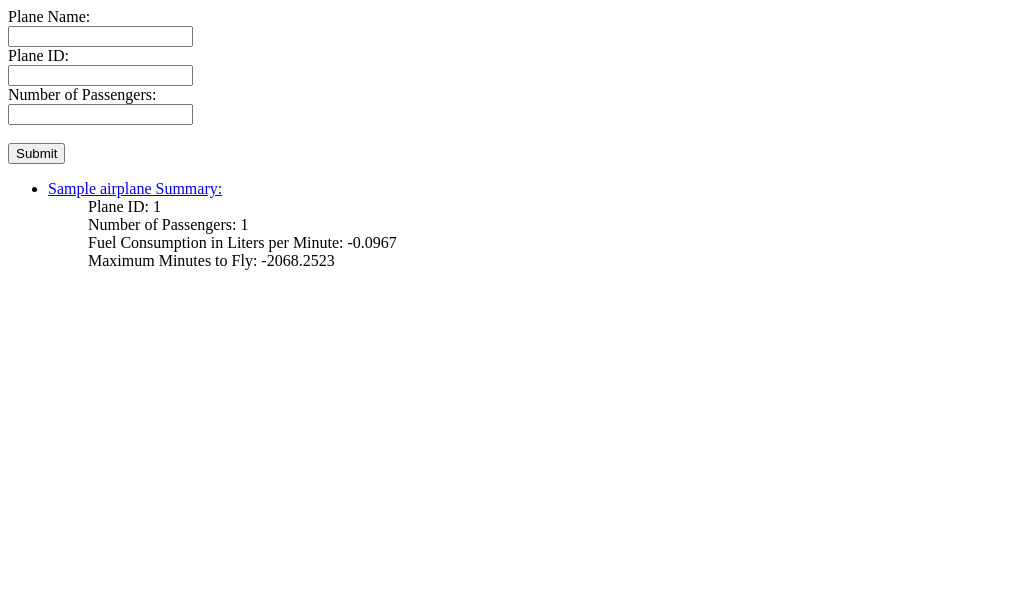
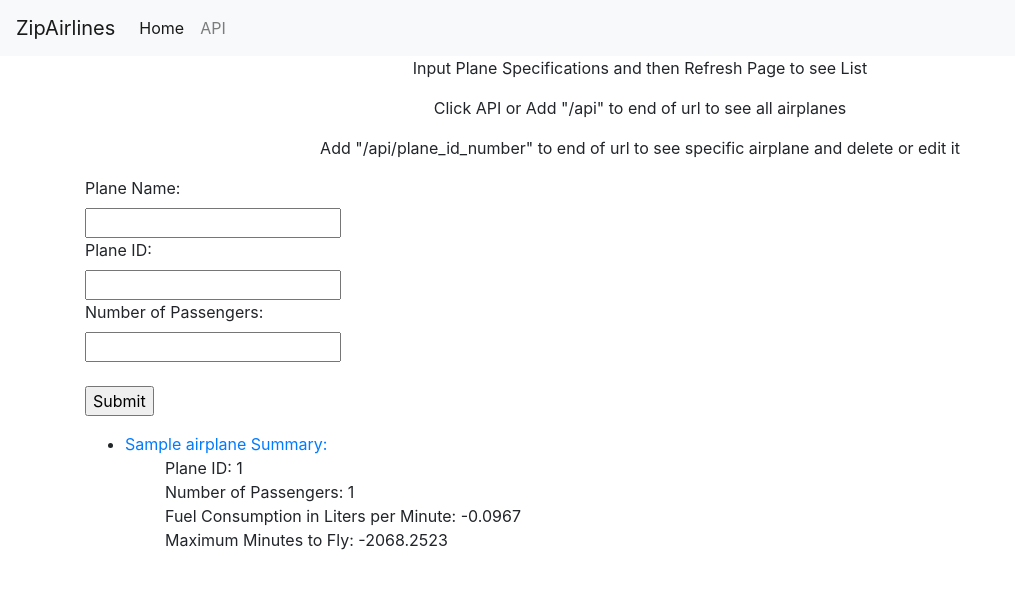
Before and after one commit to cmodi-umich/django_ZipHR, a Django app: page / in a window 1280 px wide. Shown: the top 589 px of the page, without its empty margins (0-1015 px from the left). Run offline with Django 3.2, Linux system fonts and the light colour scheme; tables that the repository leaves empty hold one stand-in row (values such as "Sample post"); some libraries are stand-ins or nearby versions.

Commit message:
Finalized FrontEnd

```diff
--- a/airplanes/templates/airplanes/index.html
+++ b/airplanes/templates/airplanes/index.html
@@ -1,5 +1,29 @@
+<link rel="stylesheet" href="https://stackpath.bootstrapcdn.com/bootstrap/4.4.1/css/bootstrap.min.css" integrity="sha384-Vkoo8x4CGsO3+Hhxv8T/Q5PaXtkKtu6ug5TOeNV6gBiFeWPGFN9MuhOf23Q9Ifjh" crossorigin="anonymous">
+
+<nav class="navbar navbar-expand-lg navbar-light bg-light">
+    <a class="navbar-brand" href="#">ZipAirlines</a>
+    <button class="navbar-toggler" type="button" data-toggle="collapse" data-target="#navbarSupportedContent" aria-controls="navbarSupportedContent" aria-expanded="false" aria-label="Toggle navigation">
+      <span class="navbar-toggler-icon"></span>
+    </button>
+
+    <div class="collapse navbar-collapse" id="navbarSupportedContent">
+      <ul class="navbar-nav mr-auto">
+        <li class="nav-item active">
+          <a class="nav-link" href="/">Home <span class="sr-only">(current)</span></a>
+        </li>
+        <li class="nav-item">
+          <a class="nav-link" href="/api">API</a>
+        </li>
+    </div>
+</nav>
+
 <iframe name="hiddenFrame" width="0" height="0" border="0" style="display: none;"></iframe>
 
+<p class="text-center">Input Plane Specifications and then Refresh Page to see List</h1>
+<p class="text-center">Click API or Add "/api" to end of url to see all airplanes</h4>
+<p class="text-center">Add "/api/plane_id_number" to end of url to see specific airplane and delete or edit it</h6>
+
+<div class="container">
     <form action="/api/" method="post" target="hiddenFrame">
         <label for="plane_name">Plane Name:</label><br>
         <input type="text" id="plane_name" name="plane_name"><br>
@@ -9,7 +33,6 @@
         <input type="text" id="num_passengers" name="num_passengers"><br><br>
         <input type="submit" value="Submit" >
       </form>
-
 
       {% if airplanes_list %}
         <ul>
@@ -24,3 +47,4 @@
     {% else %}
         <p>No airplanes are available.</p>
     {% endif %}
+</div>
```
Also changed, not shown: db.sqlite3. Lines whose indentation alone changed are shown as unchanged.
